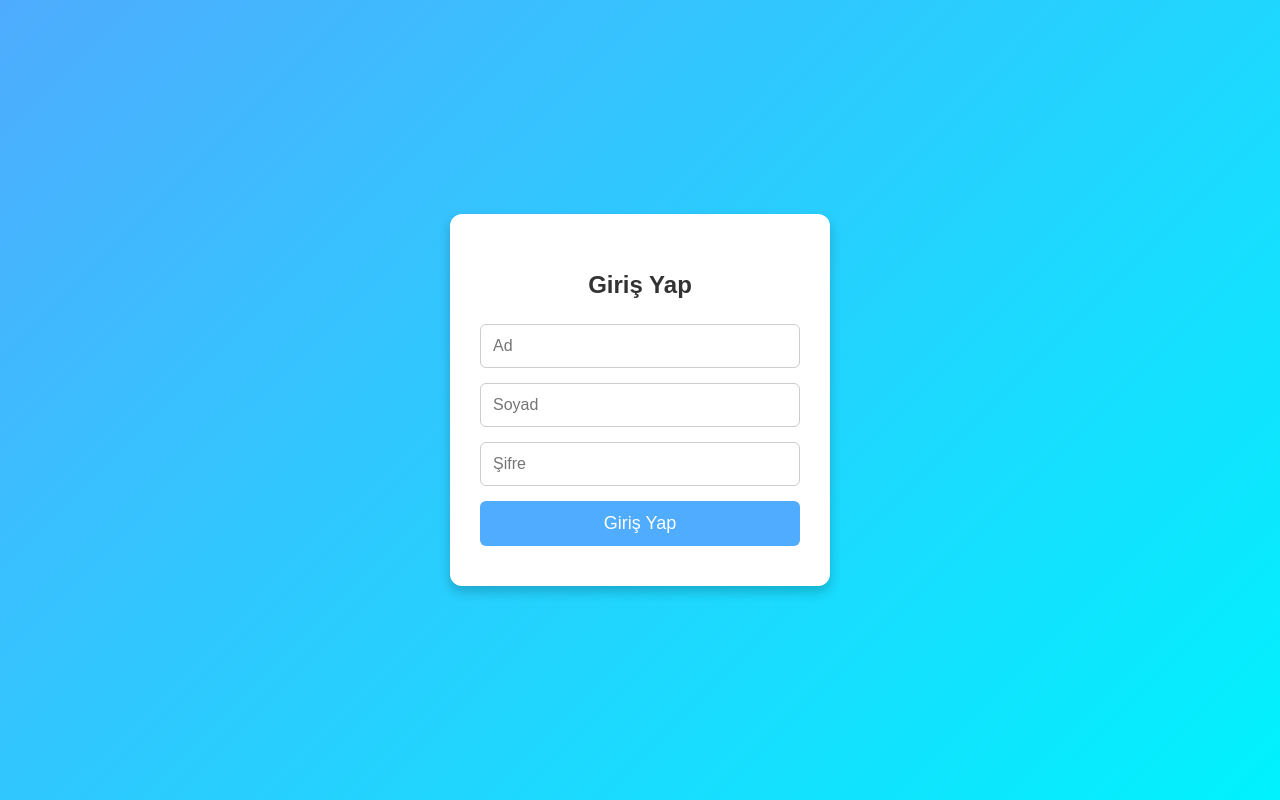
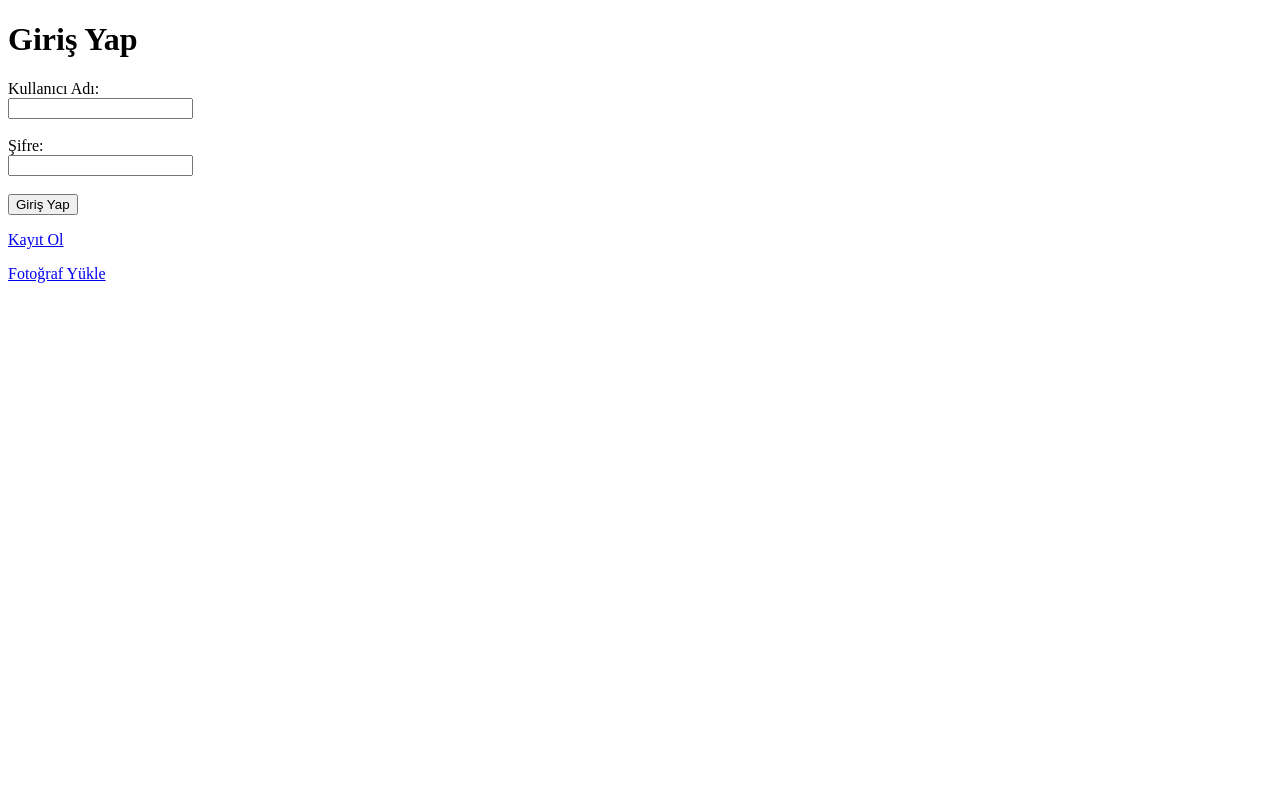
Before and after one commit to esersss/aile-albumu, a website: page public/login.html in a window 1280 px wide. Drawn offline with Linux system fonts and the light colour scheme.

Commit message:
Update login.html

```diff
--- a/public/login.html
+++ b/public/login.html
@@ -1,68 +1,19 @@
 <!DOCTYPE html>
 <html lang="tr">
 <head>
-  <meta charset="UTF-8" />
-  <meta name="viewport" content="width=device-width, initial-scale=1.0"/>
+  <meta charset="UTF-8">
   <title>Giriş Yap</title>
-  <style>
-    body {
-      margin: 0;
-      padding: 0;
-      background: linear-gradient(135deg, #4facfe 0%, #00f2fe 100%);
-      font-family: Arial, sans-serif;
-      height: 100vh;
-      display: flex;
-      justify-content: center;
-      align-items: center;
-    }
-    .login-box {
-      background: white;
-      padding: 40px 30px;
-      border-radius: 12px;
-      box-shadow: 0 6px 12px rgba(0,0,0,0.2);
-      text-align: center;
-      width: 320px;
-    }
-    h1 {
-      margin-bottom: 25px;
-      font-size: 24px;
-      color: #333;
-    }
-    input[type="text"],
-    input[type="password"] {
-      width: 100%;
-      padding: 12px;
-      margin-bottom: 15px;
-      border: 1px solid #ccc;
-      border-radius: 6px;
-      font-size: 16px;
-      box-sizing: border-box;
-    }
-    button {
-      width: 100%;
-      padding: 12px;
-      background: #4facfe;
-      border: none;
-      border-radius: 6px;
-      color: white;
-      font-size: 18px;
-      cursor: pointer;
-      transition: background 0.3s ease;
-    }
-    button:hover {
-      background: #00c2fe;
-    }
-  </style>
 </head>
 <body>
-  <div class="login-box">
-    <h1>Giriş Yap</h1>
-    <form action="/login" method="POST">
-      <input type="text" name="ad" placeholder="Ad" required />
-      <input type="text" name="soyad" placeholder="Soyad" required />
-      <input type="password" name="sifre" placeholder="Şifre" required />
-      <button type="submit">Giriş Yap</button>
-    </form>
-  </div>
+  <h1>Giriş Yap</h1>
+  <form action="/login" method="POST">
+    <label>Kullanıcı Adı:</label><br>
+    <input type="text" name="username" required><br><br>
+    <label>Şifre:</label><br>
+    <input type="password" name="password" required><br><br>
+    <button type="submit">Giriş Yap</button>
+  </form>
+  <p><a href="/register">Kayıt Ol</a></p>
+  <p><a href="/upload">Fotoğraf Yükle</a></p>
 </body>
 </html>
```
